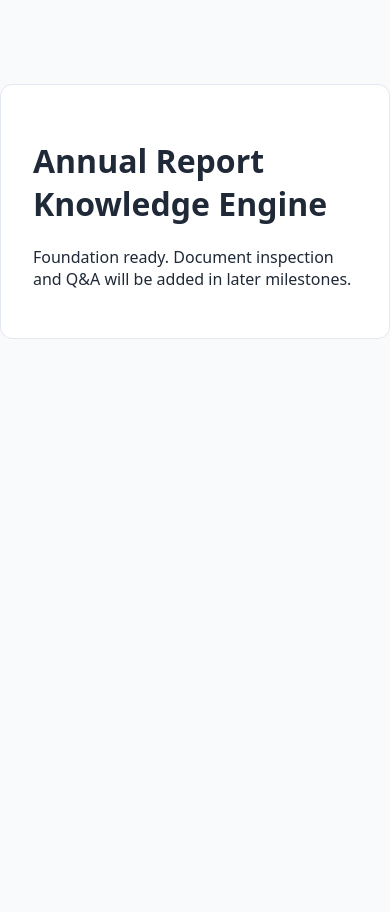
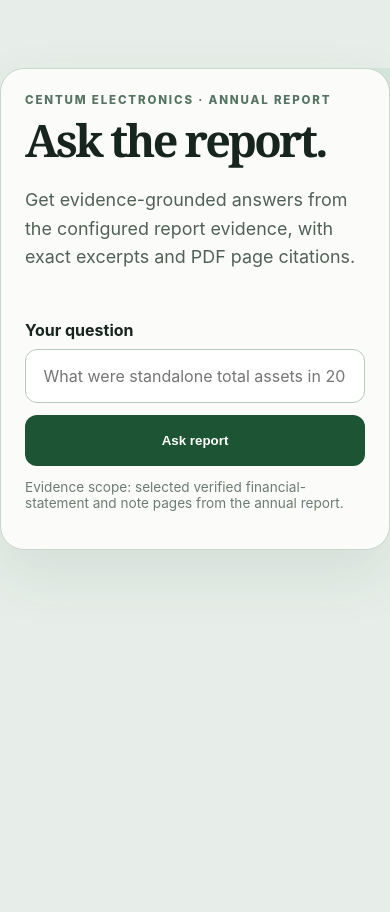
Before and after one commit to kanojiyamahesh8/annual-report-knowledge-engine, a FastAPI app: page / in a window 390 px wide. Before the commit the page ends 339 px from the top, so only its background shows below. Run offline with FastAPI, Linux system fonts and the light colour scheme.

Commit message:
feat: integrate milestone 5 qa application

```diff
--- a/app/config.py
+++ b/app/config.py
@@ -17,6 +17,7 @@ class Settings:
     openai_model: str = field(default_factory=lambda: os.getenv("OPENAI_MODEL", "gpt-4o-mini"))
     gemini_model: str = field(default_factory=lambda: os.getenv("GEMINI_MODEL", "gemini-2.0-flash"))
     anthropic_model: str = field(default_factory=lambda: os.getenv("ANTHROPIC_MODEL", "claude-3-5-sonnet-latest"))
+    evidence_path: str = field(default_factory=lambda: os.getenv("EVIDENCE_PATH", "data/selected_evidence.json"))
 
 
 settings = Settings()
--- a/app/main.py
+++ b/app/main.py
@@ -1,9 +1,31 @@
-"""Minimal FastAPI foundation for Project 2."""
+"""FastAPI application for the annual-report Q&A service."""
+
+from functools import lru_cache
+from pathlib import Path
 
 from fastapi import FastAPI, Request
 from fastapi.responses import HTMLResponse
 from fastapi.staticfiles import StaticFiles
 from fastapi.templating import Jinja2Templates
+from pydantic import BaseModel, Field
+
+from app.config import settings
+from app.qa import QAService
+from app.retrieval import BM25Retriever, load_evidence
+
+
+class AskRequest(BaseModel):
+    question: str = Field(min_length=1, max_length=2000)
+
+
+@lru_cache(maxsize=1)
+def get_qa_service() -> QAService:
+    evidence_path = Path(settings.evidence_path)
+    if not evidence_path.is_absolute():
+        evidence_path = Path(__file__).resolve().parent.parent / evidence_path
+    evidence = load_evidence(evidence_path)
+    return QAService(BM25Retriever.from_evidence(evidence))
+
 
 app = FastAPI(title="Provider-Agnostic Annual Report Knowledge Engine")
 templates = Jinja2Templates(directory="templates")
@@ -18,3 +40,15 @@ def homepage(request: Request) -> HTMLResponse:
 @app.get("/health")
 def health() -> dict[str, str]:
     return {"status": "ok"}
+
+
+@app.post("/api/ask")
+def ask(request: AskRequest) -> dict:
+    """Answer from the configured local evidence corpus."""
+    try:
+        return get_qa_service().ask(request.question).to_dict()
+    except Exception as exc:
+        # Do not expose provider details or credentials through the API.
+        from fastapi import HTTPException
+
+        raise HTTPException(status_code=502, detail="LLM provider request failed") from exc
--- a/static/app.js
+++ b/static/app.js
@@ -1,3 +1,51 @@
 "use strict";
 
-// Reserved for the later Q&A interface milestone.
+const form = document.querySelector("#ask-form");
+const input = document.querySelector("#question");
+const button = form.querySelector("button");
+const result = document.querySelector("#result");
+const answer = document.querySelector("#answer");
+const excerpts = document.querySelector("#excerpts");
+const error = document.querySelector("#error");
+
+form.addEventListener("submit", async (event) => {
+  event.preventDefault();
+  const question = input.value.trim();
+  if (!question) {
+    error.textContent = "Enter a question to search the report.";
+    error.hidden = false;
+    return;
+  }
+
+  error.hidden = true;
+  result.hidden = true;
+  button.disabled = true;
+  button.textContent = "Searching…";
+  try {
+    const response = await fetch("/api/ask", {
+      method: "POST",
+      headers: { "Content-Type": "application/json" },
+      body: JSON.stringify({ question }),
+    });
+    const payload = await response.json();
+    if (!response.ok) throw new Error(payload.detail || "The report could not be searched.");
+    answer.textContent = payload.answer;
+    excerpts.replaceChildren();
+    for (const excerpt of payload.excerpts || []) {
+      const block = document.createElement("blockquote");
+      const text = document.createElement("p");
+      text.textContent = excerpt.text;
+      const citation = document.createElement("cite");
+      citation.textContent = `PDF page${excerpt.pages.length === 1 ? "" : "s"} ${excerpt.pages.join(", ")}`;
+      block.append(text, citation);
+      excerpts.appendChild(block);
+    }
+    result.hidden = false;
+  } catch (requestError) {
+    error.textContent = requestError.message;
+    error.hidden = false;
+  } finally {
+    button.disabled = false;
+    button.textContent = "Ask report";
+  }
+});
--- a/static/style.css
+++ b/static/style.css
@@ -1,3 +1,21 @@
-:root { font-family: system-ui, sans-serif; color: #1f2937; background: #f8fafc; }
-body { margin: 0; }
-.container { max-width: 760px; margin: 10vh auto; padding: 2rem; background: white; border: 1px solid #e2e8f0; border-radius: 12px; }
+:root { font-family: Inter, ui-sans-serif, system-ui, sans-serif; color: #17251e; background: #e7eee9; }
+body { margin: 0; min-height: 100vh; background: radial-gradient(circle at top right, #d5e7dc, transparent 42%), #e7eee9; }
+.container { max-width: 860px; margin: 8vh auto; padding: clamp(1.5rem, 5vw, 4rem); background: #fbfcfa; border: 1px solid #c8d7cc; border-radius: 24px; box-shadow: 0 24px 60px #24463218; }
+.eyebrow { margin: 0 0 .8rem; color: #557462; font-size: .72rem; font-weight: 800; letter-spacing: .16em; }
+h1 { max-width: 600px; margin: 0; font: 700 clamp(2.8rem, 7vw, 5.6rem)/.95 Georgia, serif; letter-spacing: -.06em; }
+.intro { max-width: 620px; margin: 1.5rem 0 3rem; color: #526158; font-size: 1.12rem; line-height: 1.6; }
+label { display: block; margin-bottom: .6rem; font-weight: 700; }
+.ask-row { display: flex; gap: .7rem; }
+input { min-width: 0; flex: 1; padding: 1rem 1.1rem; border: 1px solid #b8cabe; border-radius: 12px; background: white; color: inherit; font: inherit; }
+input:focus { outline: 3px solid #b8dbc3; border-color: #356f4b; }
+button { border: 0; border-radius: 12px; padding: 0 1.35rem; background: #1d5433; color: white; font-weight: 800; cursor: pointer; }
+button:hover { background: #123c23; }
+button:disabled { cursor: wait; opacity: .65; }
+.scope-note { color: #6d7c72; font-size: .85rem; }
+.result { margin-top: 3rem; padding-top: 2rem; border-top: 1px solid #d5e0d8; }
+#answer { font: 600 1.35rem/1.45 Georgia, serif; }
+blockquote { margin: 1rem 0 0; padding: 1rem 1.2rem; border-left: 3px solid #78a888; background: #f0f6f1; color: #4b5e51; }
+blockquote p { margin: 0 0 .7rem; white-space: pre-wrap; }
+cite { color: #557462; font-size: .8rem; font-style: normal; font-weight: 700; }
+.error { margin-top: 1.2rem; color: #9c3d32; font-weight: 700; }
+@media (max-width: 620px) { .ask-row { flex-direction: column; } button { min-height: 3.2rem; } }
--- a/templates/index.html
+++ b/templates/index.html
@@ -8,8 +8,27 @@
   </head>
   <body>
     <main class="container">
-      <h1>Annual Report Knowledge Engine</h1>
-      <p>Foundation ready. Document inspection and Q&amp;A will be added in later milestones.</p>
+      <header>
+        <p class="eyebrow">CENTUM ELECTRONICS · ANNUAL REPORT</p>
+        <h1>Ask the report.</h1>
+        <p class="intro">Get evidence-grounded answers from the configured report evidence, with exact excerpts and PDF page citations.</p>
+      </header>
+
+      <form id="ask-form" novalidate>
+        <label for="question">Your question</label>
+        <div class="ask-row">
+          <input id="question" name="question" type="text" maxlength="2000" placeholder="What were standalone total assets in 2026?" autocomplete="off" required>
+          <button type="submit">Ask report</button>
+        </div>
+        <p class="scope-note">Evidence scope: selected verified financial-statement and note pages from the annual report.</p>
+      </form>
+
+      <section id="result" class="result" aria-live="polite" hidden>
+        <p class="eyebrow">ANSWER</p>
+        <p id="answer"></p>
+        <div id="excerpts"></div>
+      </section>
+      <p id="error" class="error" role="alert" hidden></p>
     </main>
     <script src="/static/app.js"></script>
   </body>
```
Also changed, not shown: PROJECT_STATUS.md (+36 -5 lines), tests/test_api.py (added, +67 -0 lines), 1 other file.
